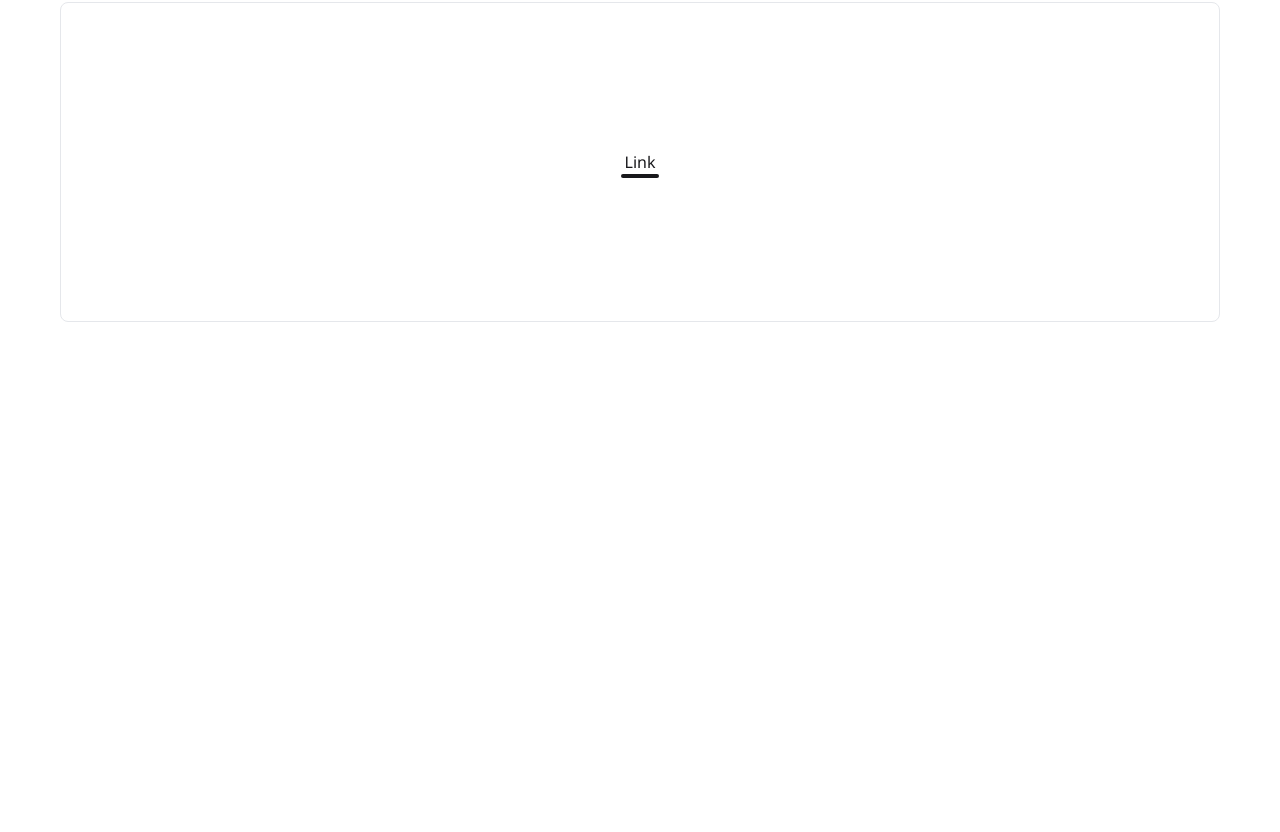
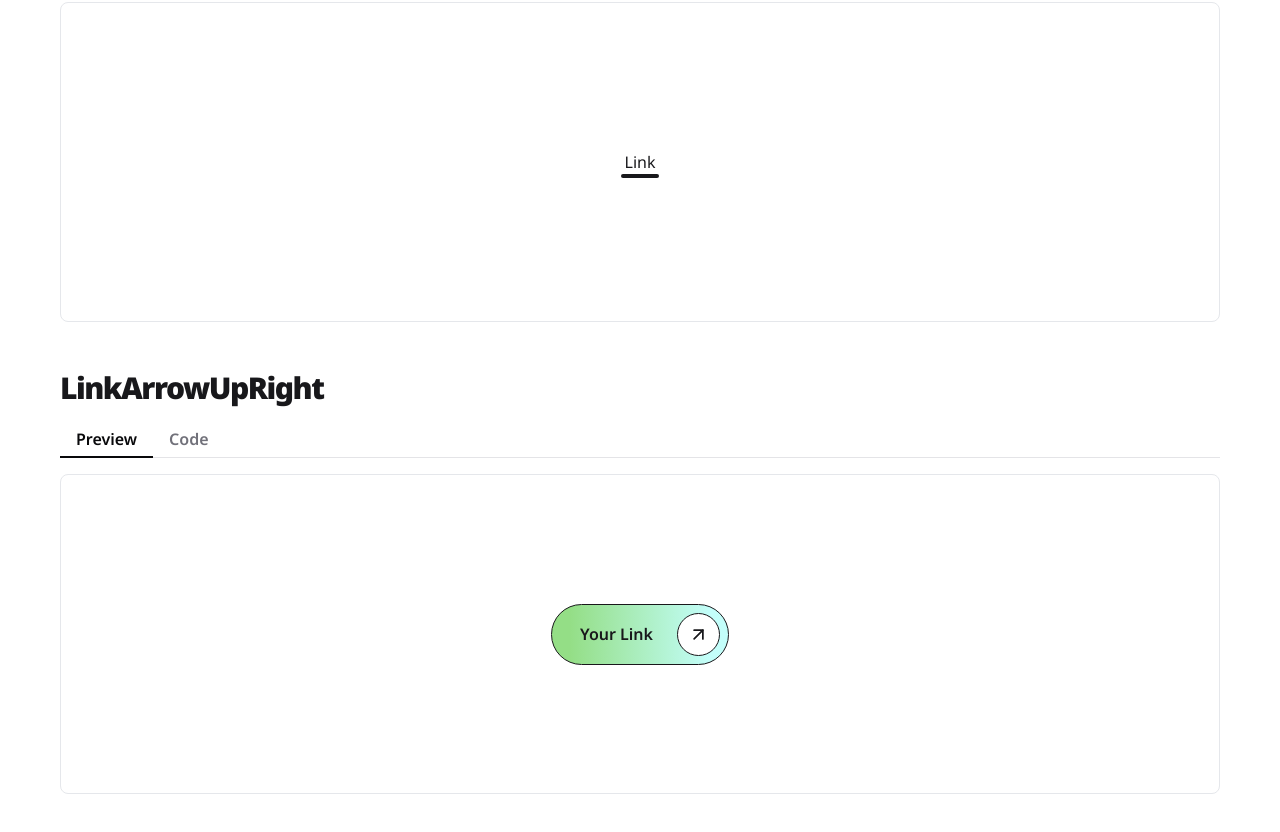
Before and after one commit to gabrielmorandi/components, a Next.js app: page / in a window 1280 px wide. Shown: the part 3673-4505 px from the top of the page. Before the commit the page ends 4035 px from the top, so only its background shows below. Built offline with nearby package versions, Linux system fonts and the light colour scheme.

Commit message:
feat: LinkArrowUpRight

```diff
--- /dev/null
+++ b/src/app/components/LinkArrowUpRight.jsx
@@ -0,0 +1,18 @@
+import Link from "next/link"
+import { ArrowUpRight } from "lucide-react"
+export default function LinkArrowUpRight({ text, href }) {
+  return (
+    <Link
+      href={href}
+      className="flex items-center gap-6 py-2 pr-2 font-semibold leading-7 border rounded-full pl-7 border-zinc-900 bg-gradient-to-r from-[#94DE86] from-10% to-[#C3FEFA] to-90% [&>*]:hover:p-1.5 dark:border-zinc-800"
+    >
+      {text}
+      <ArrowUpRight
+        width={43}
+        height={43}
+        color="#18181b"
+        className="rounded-full flex p-[10px] border border-zinc-900 bg-white transition-all dark:border-zinc-800"
+      />
+    </Link>
+  )
+}
--- a/src/app/page.jsx
+++ b/src/app/page.jsx
@@ -8,6 +8,7 @@ import ButtonBlend from "./components/ButtonBlend"
 import NavTabs from "./components/NavTabs"
 import BlogCard from "./components/CardBlog"
 import LinkHero from "./components/LinkHero"
+import LinkArrowUpRight from "./components/LinkArrowUpRight"
 
 export default function Home() {
   return (
@@ -46,6 +47,9 @@ export default function Home() {
         <ComponentSection componentName="LinkHero">
           <LinkHero text="Link" href={"/"} />
         </ComponentSection>
+        <ComponentSection componentName="LinkArrowUpRight">
+          <LinkArrowUpRight text="Your Link" href={"/"} />
+        </ComponentSection>
       </main>
     </>
   )
```
